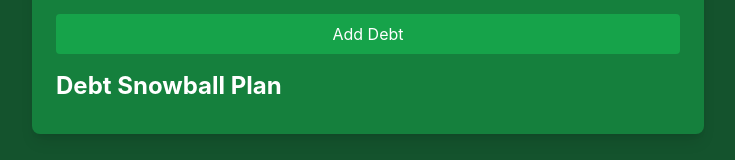
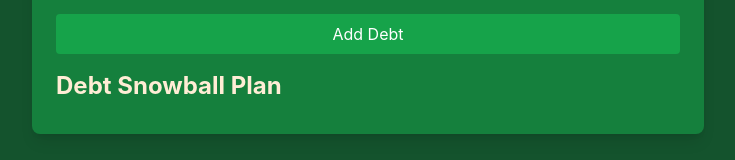
Before and after one commit to stark7991/debt-snowball, a React (Create React App) app in the folder debt-snowball/: page / in a window 1280 px wide. Shown: the part 214-374 px from the top of the page, without its empty margins (272-1007 px from the left). Built offline with nearby package versions, Linux system fonts and the light colour scheme.

Commit message:
changing color of font

```diff
--- a/debt-snowball/src/components/DebtSnowball.js
+++ b/debt-snowball/src/components/DebtSnowball.js
@@ -52,7 +52,7 @@ function DebtSnowball({ debts }) {
 
   return (
     <div>
-      <h2 className="text-2xl font-bold mt-4">Debt Snowball Plan</h2>
+      <h2 className="text-2xl text-orange-100 font-bold mt-4">Debt Snowball Plan</h2>
       <ol className="list-decimal list-inside mt-2">
         {snowballPlan.map((debt, index) => (
           <li key={index}>
```
